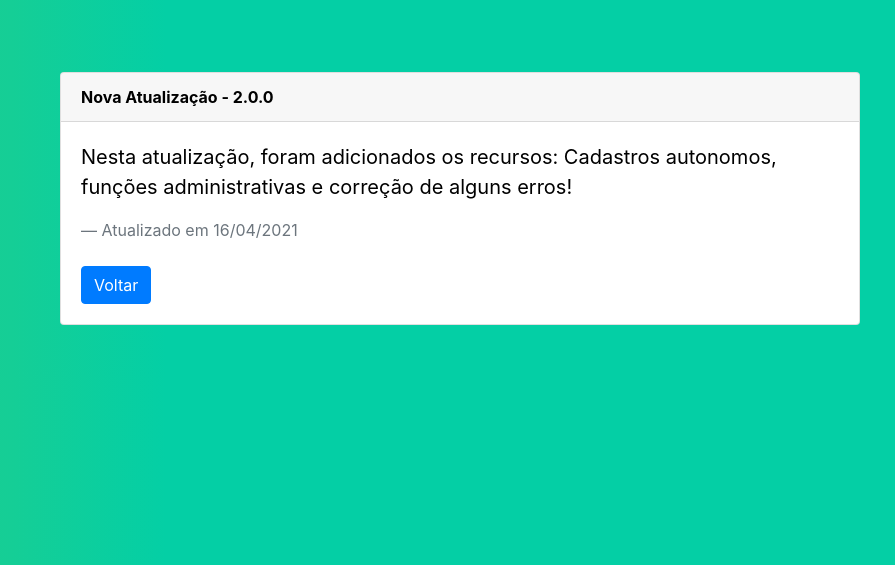
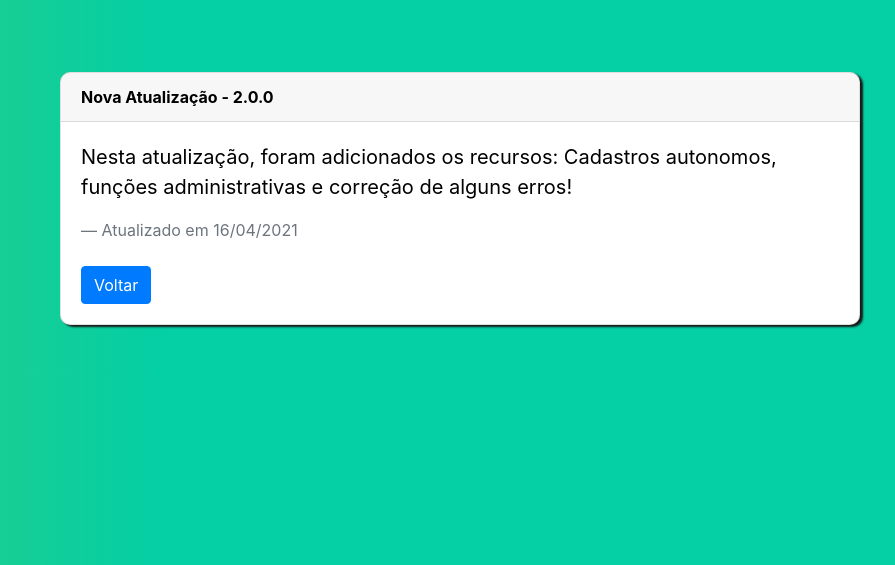
Before and after one commit to spinho010/heroku, a Django app: page /atualizacoes/ in a window 1280 px wide. Shown: the top 565 px of the page, without its empty margins (180-1075 px from the left). Run offline with Django 3.2, Linux system fonts and the light colour scheme; some libraries are stand-ins or nearby versions.

Commit message:
Update atualizacoes.html

```diff
--- a/templates/atualizacoes.html
+++ b/templates/atualizacoes.html
@@ -31,6 +31,8 @@
         #dv10{
             margin: auto;
             width: 800px;
+            box-shadow: 3px 2px 2px rgb(24, 26, 25);
+            border-radius: 10px;
 
         }
     </style>
```
